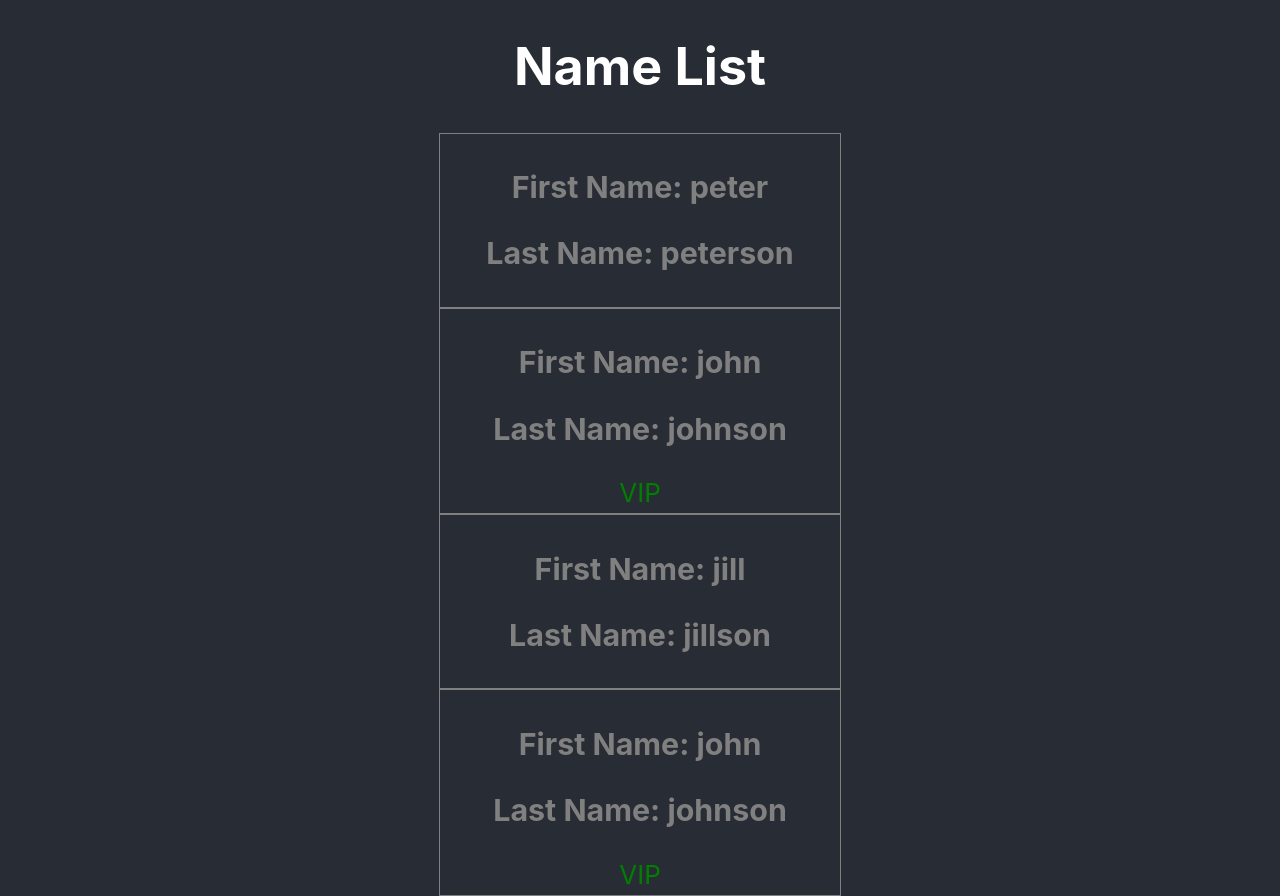
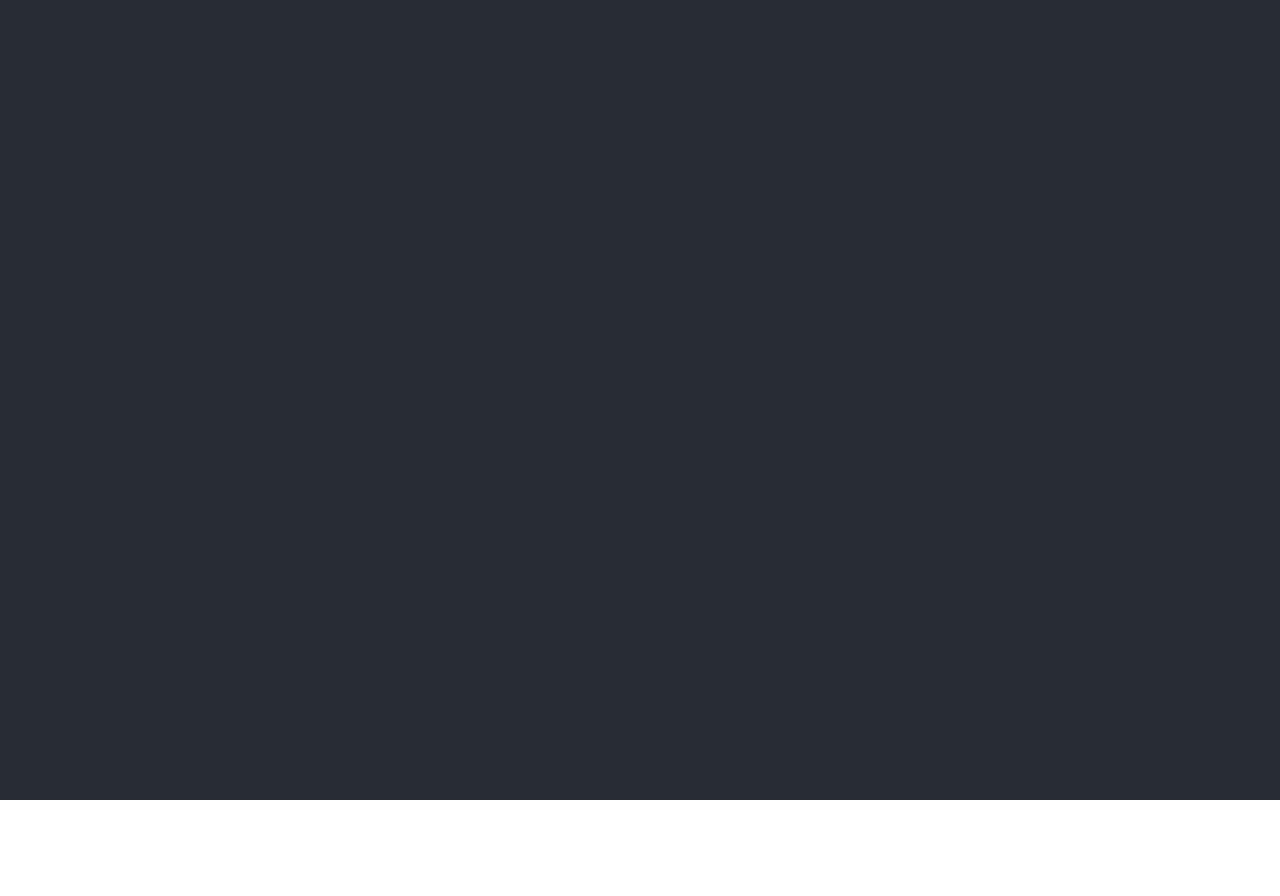
Before and after one commit to chiragdoctor/react-with-hooks, a React (Create React App) app: page / in a window 1280 px wide. After the commit the page ends 800 px from the top, so only its background shows below. Built offline with nearby package versions, Linux system fonts and the light colour scheme.

Commit message:
refactor boiler plate code

```diff
--- a/src/App.js
+++ b/src/App.js
@@ -1,22 +1,11 @@
-import React, { useState } from 'react';
-import NameTag from './components/NameTag';
+import React from 'react';
 import './App.scss';
 
-const initialNames = [
-	{ firstName: 'peter', lastName: 'peterson' },
-	{ firstName: 'john', lastName: 'johnson' },
-	{ firstName: 'jill', lastName: 'jillson' },
-	{ firstName: 'john', lastName: 'johnson' },
-];
 function App() {
-	const [names, setNames] = useState(initialNames);
   return (
     <div className='App'>
       <header className='App-header'>
-				<h1 className='title'>Name List</h1>
-				{names.map((v, i) => {
-					return <NameTag key={`${v.firstName}${v.lastName}`} firstName={v.firstName} lastName={v.lastName} />;
-				})}
+        <h1 className='title'></h1>
       </header>
     </div>
   );
```
Lines whose indentation alone changed are shown as unchanged.
